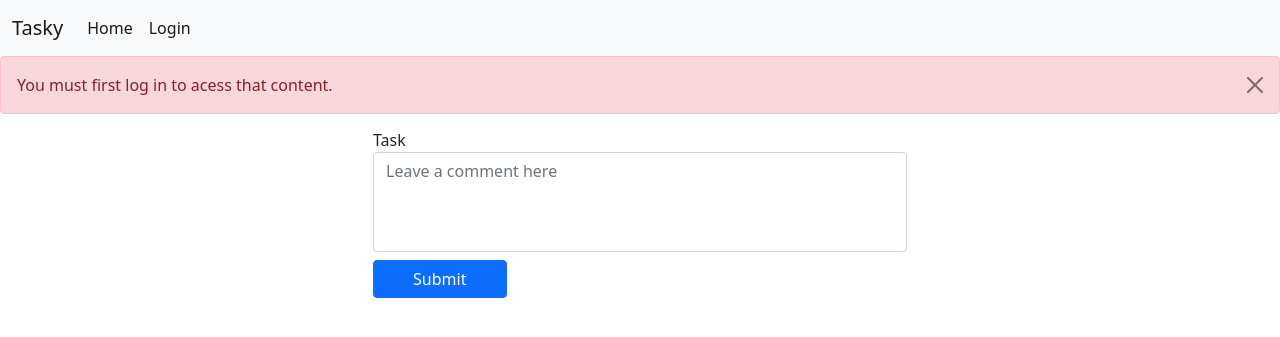
After one commit to finrails/CS50x-FinalProject, a Flask app: page /tasks/edit/1 in a window 1280 px wide. The commit adds this page. Shown: the top 337 px of the page. Run offline with Flask 3, Linux system fonts and the light colour scheme.

Commit message:
add: tasks edit page

```diff
--- a/app.py
+++ b/app.py
@@ -106,7 +106,7 @@ def new_task():
 
 
 
-@app.route("/tasks", methods=["GET"])
+@app.route("/tasks/", methods=["GET", "DELETE"])
 def show_tasks():
     if 'user_id' in session and session['user_id']:
         get_user_tasks_query = db.select(Task).where(Task.user_id == session['user_id']).order_by(text("created_at desc"))
@@ -114,7 +114,52 @@ def show_tasks():
         return render_template("tasks.html", tasks=tasks)
 
     flash('You must first log in to acess that page.', category="error")
-    return redirect('/')
+    return redirect(url_for('index'))
+
+@app.route("/tasks/edit/<int:task_id>", methods=["GET", "POST"])
+def edit_task(task_id):
+    if not 'user_id' in session or not session['user_id']:
+        flash("You must first log in to acess that content.", category="error")
+
+    if not task_id:
+        flash("You must input some task to complete this action.", category="error")
+        return redirect(url_for('show_tasks'))
+
+    if request.method == "POST":
+        return redirect("/")
+
+    else:
+        return render_template("edit_task.html", task_id=task_id)
+
+
+@app.route("/tasks/<int:task_id>", methods=["POST", "DELETE"])
+def destroy_task(task_id):
+    if not task_id:
+        flash("You must input some task to complete this action.", category="error")
+        return redirect(url_for('show_tasks'))
+
+    if 'user_id' in session and session['user_id']:
+        get_task_query = db.select(Task).where(Task.id == task_id)
+
+        try:
+            task = db.session.execute(get_task_query).scalars().first()
+        except:
+            flash("This task doesn't exist.", category="error")
+            return redirect(url_for('show_tasks'))
+
+        if task.user_id != session['user_id']:
+            flash("You don't have the rights to destroy this task.", category="error")
+            return redirect(url_for('show_tasks'))
+
+        try:
+            db.session.delete(task)
+            db.session.commit()
+        except:
+            flash("Something went really wrong, try it again", category="error")
+            return redirect(url_for('show_tasks'))
+
+        flash("The task has been destroyed with success", category="success")
+        return redirect(url_for('show_tasks'))
 
 @app.route("/users/new", methods=["GET", "POST"])
 def user_new():
--- /dev/null
+++ b/static/script.js
@@ -0,0 +1,10 @@
+const getTasks = async post_id => {
+	const responsePromise = await fetch(`/tasks/${post_id}`, { method: 'DELETE' })
+	const freshHTML = await responsePromise.text()
+
+	if (responsePromise.ok) {
+		root = document.querySelector("#root")
+		root.innerHTML = freshHTML
+	}
+
+}
--- a/static/styles.css
+++ b/static/styles.css
@@ -1,6 +1,9 @@
 @import url('https://fonts.googleapis.com/css2?family=Roboto:ital,wght@0,300;0,400;0,500;0,700;0,900;1,300;1,400;1,500;1,700;1,900&display=swap');
 @import url('https://fonts.googleapis.com/css2?family=Montserrat:wght@700&display=swap');
 
+.feather-16 {
+	width: 16px;
+	height: 16px;
 h1 {
 	color: #6f42c1;
 	font-family: 'Montserrat', sans-serif;
--- /dev/null
+++ b/templates/edit_task.html
@@ -0,0 +1,21 @@
+{% extends "layout.html" %}
+
+{% block title %}
+  Tasky: Edit
+{% endblock %}
+
+{% block content %}
+  <section class="container d-flex flex-column align-items-center justify-content-center" style="margin-top: 72px;">
+		<div class="col-12 col-md-8 col-lg-6">
+			<form action="{{ url_for('edit_task', task_id=task_id) }}" method="POST">
+				<div class="container d-flex flex-column gap-2">
+					<div class="field">
+						<label for="body">Task</label>
+						<textarea id="body" name="body" class="form-control" placeholder="Leave a comment here" id="floatingTextarea" style="resize: none; height: 100px;"></textarea>
+					</div>
+					<button class="col-12 col-md-4 col-lg-3 btn btn-primary">Submit</button>
+				</div>
+			</form>
+		</div>
+	</section>
+{% endblock %}
--- a/templates/layout.html
+++ b/templates/layout.html
@@ -62,6 +62,7 @@
 			{% endfor %}
 		{% endwith %}
 		{% block content %}{% endblock %}
+		<script src="{{ url_for('static', filename='script.js') }}"></script>
 		<script>feather.replace()</script>
   </body>
 </html>
```
Also changed, not shown: templates/tasks.html (+10 -3 lines).
